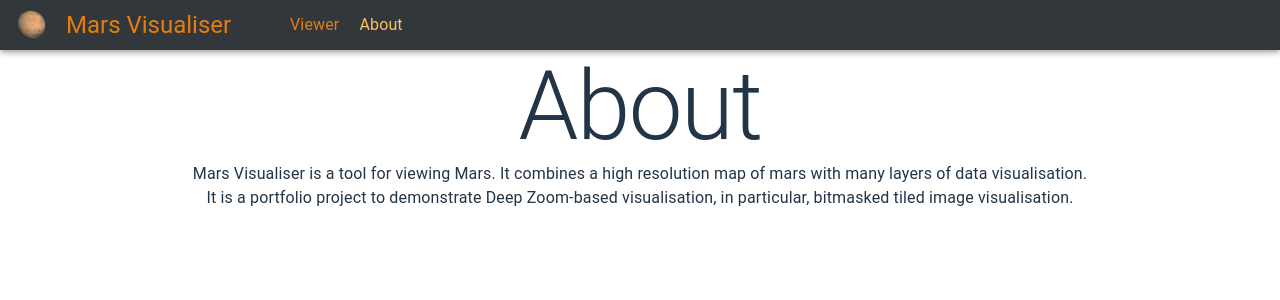
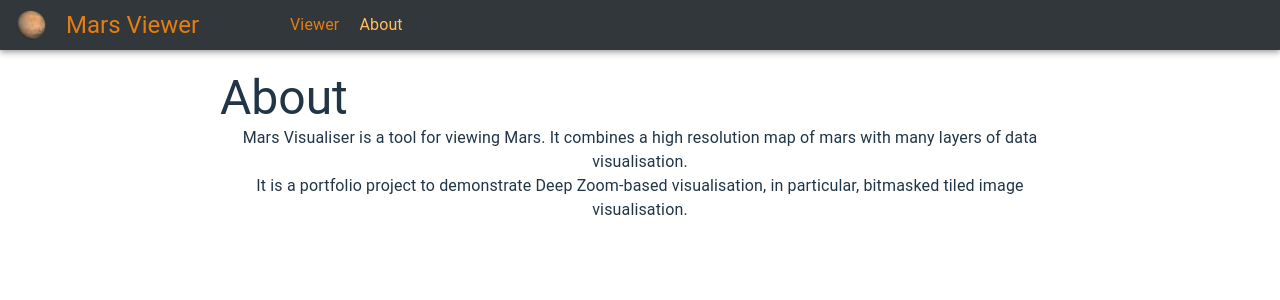
Before and after one commit to Tobio89/mars-viewer, a React (Vite) app: page /about in a window 1280 px wide. Shown: the top 300 px of the page. Built offline with nearby package versions, Linux system fonts and the light colour scheme; what @lunit/osd-react-renderer would draw is missing.

Commit message:
feat: add page section component, and change name

```diff
--- a/index.html
+++ b/index.html
@@ -4,7 +4,7 @@
     <meta charset="UTF-8" />
     <link rel="icon" type="image/svg+xml" href="/MarsFavicon.ico" />
     <meta name="viewport" content="width=device-width, initial-scale=1.0" />
-    <title>Visualiser Demo: Mars</title>
+    <title>Mars Viewer: A Visualisation Demo</title>
   </head>
   <body>
     <div id="root"></div>
--- a/src/components/HeaderBar.tsx
+++ b/src/components/HeaderBar.tsx
@@ -32,7 +32,7 @@ function HeaderBar() {
             style={{ width: "30px", height: "30px" }}
           />
           <Typography variant="h5" sx={{ color: app_colours.marsOrange }}>
-            Mars Visualiser
+            Mars Viewer
           </Typography>
         </HeaderSection>
       </PageLink>
--- a/src/components/common.tsx
+++ b/src/components/common.tsx
@@ -7,6 +7,23 @@ export const PageContainer = ({ children }: { children: React.ReactNode }) => {
       sx={{
         flexGrow: 1,
         padding: "0 20px",
+      }}
+    >
+      {children}
+    </Box>
+  );
+};
+
+export const PageSection = ({ children }: { children: React.ReactNode }) => {
+  return (
+    <Box
+      component="section"
+      sx={{
+        display: "flex",
+        flexDirection: "column",
+        justifyContent: "flex-start",
+        alignItems: "flex-start",
+        padding: "20px 200px",
       }}
     >
       {children}
--- a/src/pages/about/About.page.tsx
+++ b/src/pages/about/About.page.tsx
@@ -1,18 +1,20 @@
 import { Typography } from "@mui/material";
-import { PageContainer } from "../../components/common";
+import { PageContainer, PageSection } from "../../components/common";
 
 function AboutPage() {
   return (
     <PageContainer>
-      <Typography variant="h1">About</Typography>
+      <PageSection>
+        <Typography variant="h3">About</Typography>
         <Typography variant="body1">
           Mars Visualiser is a tool for viewing Mars. It combines a high
           resolution map of mars with many layers of data visualisation.
         </Typography>
         <Typography variant="body1">
-        It is a portfolio project to demonstrate Deep Zoom-based visualisation,
-        in particular, bitmasked tiled image visualisation.
+          It is a portfolio project to demonstrate Deep Zoom-based
+          visualisation, in particular, bitmasked tiled image visualisation.
         </Typography>
+      </PageSection>
     </PageContainer>
   );
 }
```
Lines whose indentation alone changed are shown as unchanged.
